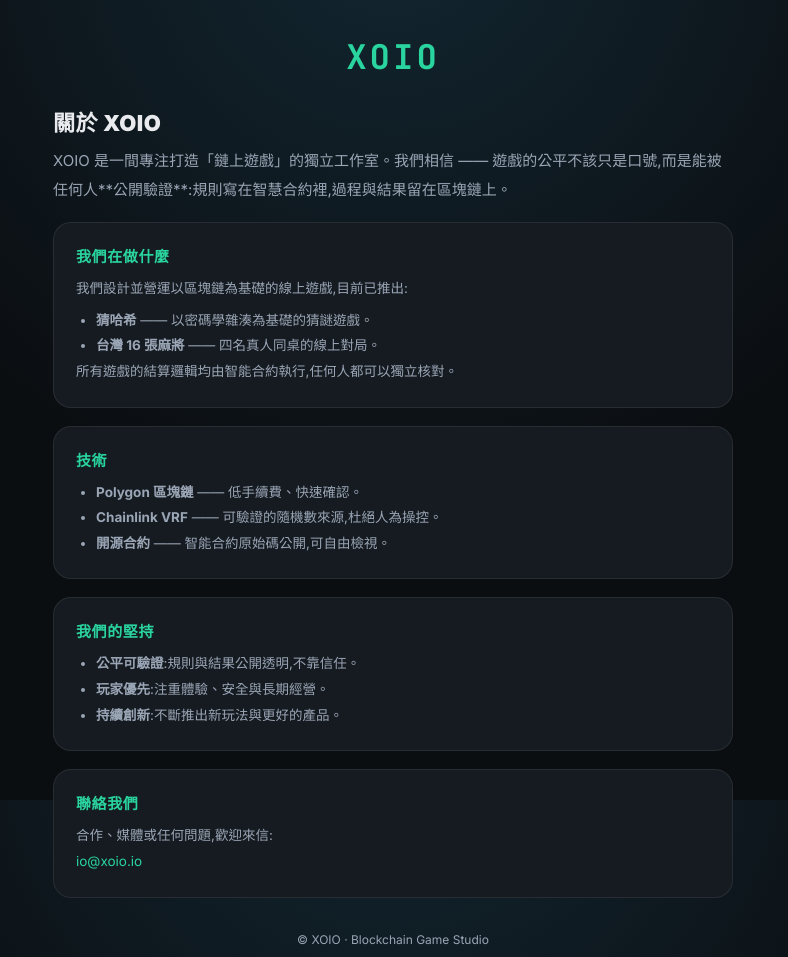
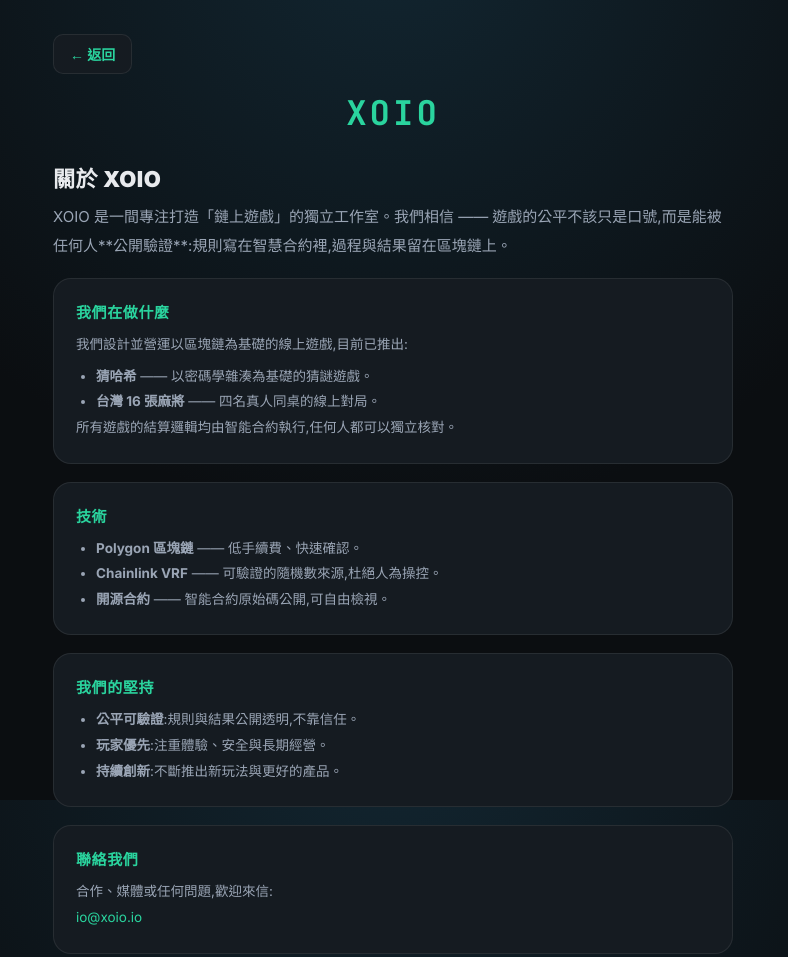
Before and after one commit to poly39-xoio/xoio-mahjong-app, a website: page www/about.html in a window 1280 px wide. Shown: the top 957 px of the page, without its empty margins (247-1035 px from the left). Drawn offline with Linux system fonts and the light colour scheme.

Commit message:
sync about.html (back button) into app www

```diff
--- a/www/about.html
+++ b/www/about.html
@@ -27,11 +27,13 @@
   ul{padding-left:20px;margin-top:6px}
   a{color:var(--primary);text-decoration:none}
   a:hover{text-decoration:underline}
+  .back{display:inline-flex;align-items:center;gap:6px;margin-bottom:16px;background:var(--bg-card);border:1px solid var(--border);border-radius:10px;padding:9px 16px;font-size:14px;font-weight:700;color:var(--primary);text-decoration:none}
   .foot{margin-top:30px;text-align:center;font-size:12px;color:var(--text-sub);line-height:2}
 </style>
 </head>
 <body>
 <div class="wrap">
+  <a class="back" href="free.html" onclick="if(history.length>1){history.back();return false}">← 返回</a>
   <div class="brand">XOIO</div>
   <h1>關於 XOIO</h1>
   <p class="lead">XOIO 是一間專注打造「鏈上遊戲」的獨立工作室。我們相信 —— 遊戲的公平不該只是口號,而是能被任何人**公開驗證**:規則寫在智慧合約裡,過程與結果留在區塊鏈上。</p>
```
